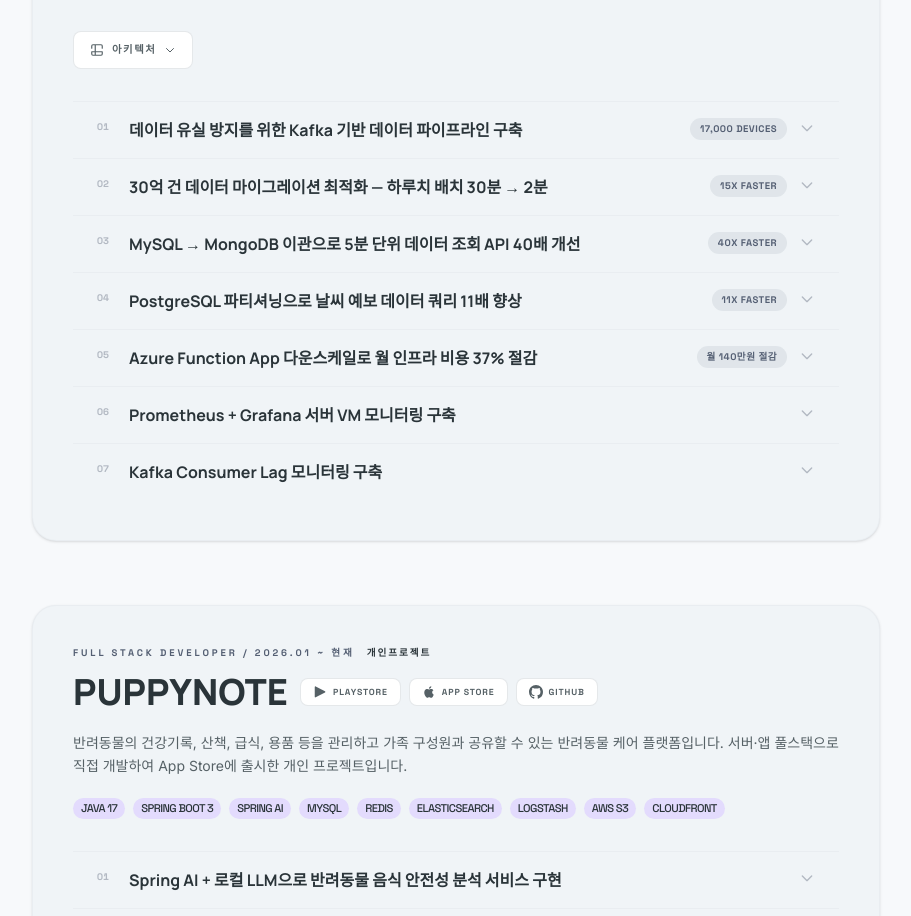
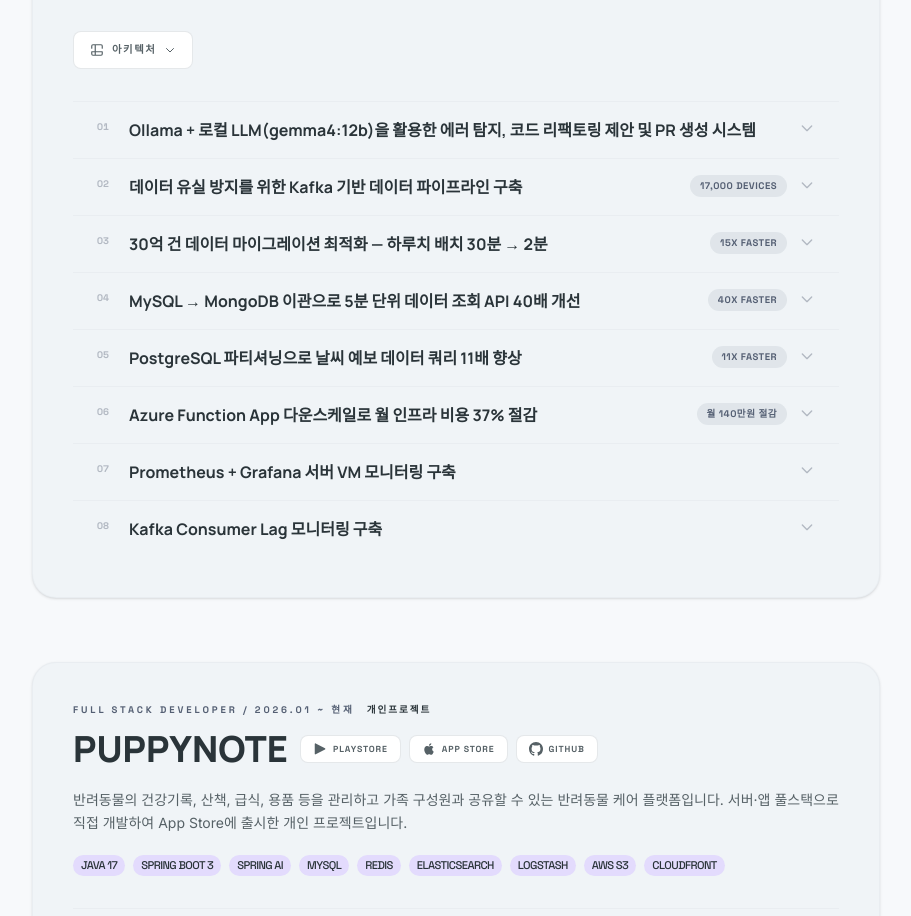
Before and after one commit to SangkiHan/portfolio, a React (Vite) app: page / in a window 1280 px wide. Shown: the part 1769-2685 px from the top of the page, without its empty margins (184-1095 px from the left). Built offline with nearby package versions, Linux system fonts and the light colour scheme.

Commit message:
feat: AI Log Agent 항목을 SEMS 리뉴얼 프로젝트 최상단에 추가

```diff
--- a/src/projects/sems-renewal/data.tsx
+++ b/src/projects/sems-renewal/data.tsx
@@ -16,6 +16,17 @@
 };
 
 export const improvements: Improvement[] = [
+  {
+    title: 'Ollama + 로컬 LLM(gemma4:12b)을 활용한 에러 탐지, 코드 리팩토링 제안 및 PR 생성 시스템',
+    details: [
+      '서버 에러 발생 시 Webhook으로 수신해 LangGraph ReAct 에이전트(Ollama/Gemma4)가 소스코드를 직접 탐색·분석하고 수정안을 JSON으로 반환',
+      'grep_files / read_file / list_directory 3개 도구를 LangChain @tool로 정의해 에이전트가 스택 트레이스에서 클래스명을 추출 → 파일 탐색 → 실제 코드 확인 → Before/After 수정안 생성 순으로 자율 추론',
+      'ChromaDB 기반 Error Memory로 과거 유사 에러 분석 사례를 벡터 검색해 프롬프트에 주입, 반복 에러일수록 분석 품질이 향상되는 구조',
+      'Gemini를 LLM Judge로 활용해 Ollama 수정안을 독립적으로 검증, self-evaluation bias 제거 및 신뢰도 점수를 Slack 알림에 함께 표시',
+      'Slack 수락 버튼 클릭 한 번으로 Gemini가 코드 수정 적용 → GitHub PR 자동 생성까지 완전 자동화',
+    ],
+    blogUrl: 'https://sangkihan.github.io/posts/ai-log-agent-architecture/',
+  },
   {
     title: '데이터 유실 방지를 위한 Kafka 기반 데이터 파이프라인 구축',
     metric: '17,000 devices',
```
